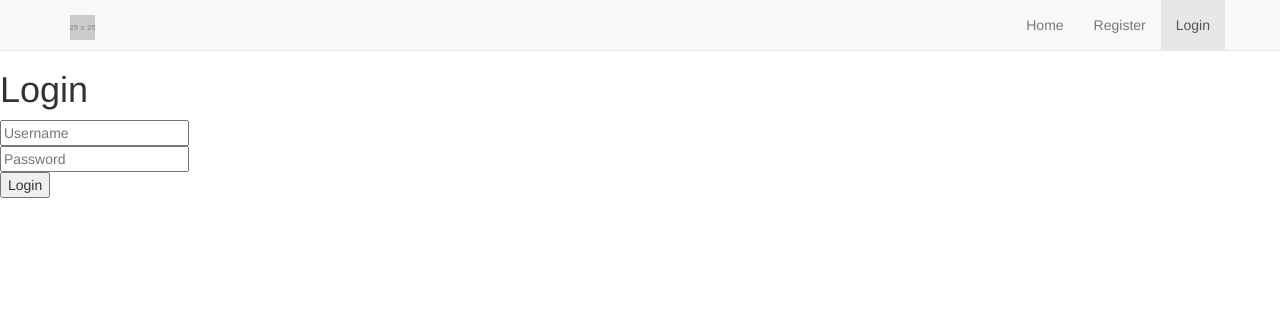
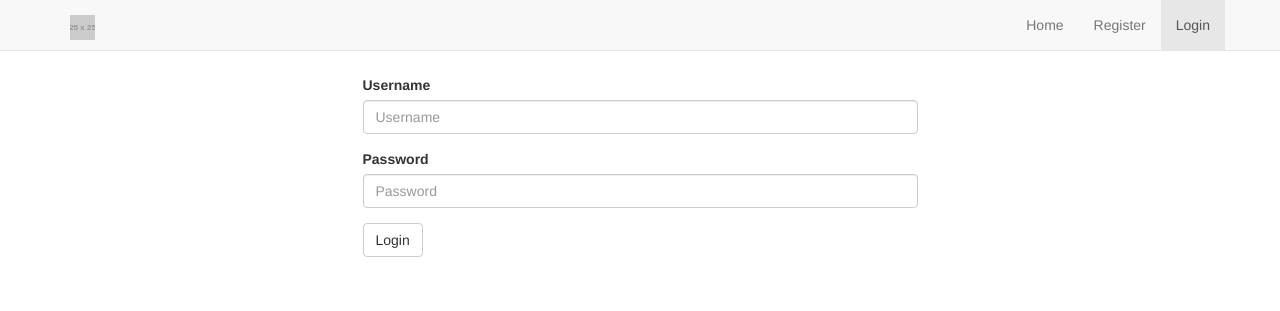
Before and after one commit to chrahunt/HeadacheTracker, a Flask app: page /login in a window 1280 px wide. Shown: the top 311 px of the page. Run offline with Flask 2, Linux system fonts and the light colour scheme; grey boxes labelled with a size stand in for pictures from a placeholder-image service; some libraries are stand-ins or nearby versions.

Commit message:
Setup registration and login pages, style errors.

```diff
--- a/forms/user_forms.py
+++ b/forms/user_forms.py
@@ -1,12 +1,16 @@
-from wtforms import Form, StringField, PasswordField, validators, ValidationError
-from utils import db_connect
+from wtforms import Form, StringField, PasswordField, validators
+from wtforms.validators import ValidationError, StopValidation
+import MySQLdb
+
+from utils import db_connect, phash
 
 class RegistrationForm(Form):
 	username = StringField('Username', [validators.Length(min=4, max=20)])
 	email = StringField('Email Address', [validators.Optional(), validators.Length(min=6, max=35), validators.Email()])
 	password = PasswordField('Password', [
 		validators.Required(),
-		validators.EqualTo('confirm', message='Passwords must match')
+		validators.EqualTo('confirm', message='Passwords must match'),
+		validators.Length(min=5, max=64)
 	])
 	confirm = PasswordField('Repeat Password')
 
@@ -20,7 +24,31 @@ class RegistrationForm(Form):
 		cur.execute(query)
 
 		userInfo = cur.fetchone()
-		print userInfo
 
 		if userInfo[0] != 0:
 			raise ValidationError('That username is already taken!')
+
+class LoginForm(Form):
+	username = StringField('Username', [
+		validators.Length(min=4, max=20),
+		validators.Required(message='Username field required.')
+	])
+	password = PasswordField('Password', [
+		validators.Required(message='Password field required.')
+	])
+
+	def validate_password(form, field):
+		db = db_connect()
+		cur = db.cursor(MySQLdb.cursors.DictCursor)
+		password = field.data
+
+		query = "SELECT username, password_hash, salt FROM users WHERE l_username=LOWER('" + form.username.data + "')"
+		cur.execute(query)
+
+		userInfo = cur.fetchone()
+		if userInfo == None:
+			raise ValidationError('Invalid username.')
+		else:
+			possible_password_hash = phash(password + userInfo['salt'])
+			if possible_password_hash != userInfo['password_hash']:
+				raise ValidationError('Invalid password.')
--- a/server.py
+++ b/server.py
@@ -2,7 +2,7 @@ from flask import Flask, session, request, escape, redirect, url_for, render_tem
 import MySQLdb
 
 from utils import db_connect, get_salt, phash
-from forms.user_forms import RegistrationForm
+from forms.user_forms import RegistrationForm, LoginForm
 
 app = Flask(__name__)
 
@@ -13,15 +13,29 @@ def index():
 	if 'logged' in session:
 		return redirect(url_for('homepage'))
 	form = RegistrationForm()
-	return render_template("index.html", selectedNav='Home', loggedIn='false', form=form)
+	return render_template("index.html", selectedNav='Home', form=form)
 
 # TODO: Need to create a separate logout route/method.
 @app.route("/login", methods=['GET','POST'])
 def login():
+	form = LoginForm(request.form)
+
+	# In case some authenticated user navigates to this page.
 	if 'logged' in session:
 		session.pop('logged', None)
-		return redirect(url_for('index'))
-	return render_template("login.html", selectedNav='Login')
+
+	if request.method == 'POST' and form.validate():
+		session['logged'] = form.username.data
+		return redirect(url_for('homepage'))
+
+	return render_template("login.html", selectedNav='Login', form=form)
+
+@app.route("/logout")
+def logout():
+	if 'logged' in session:
+		session.pop('logged', None)
+
+	return redirect(url_for('index'))
 
 @app.route("/register", methods=['GET', 'POST'])
 def register():
@@ -71,7 +85,7 @@ def homepage():
 
 	allInfo = userInfo
 
-	return render_template("homepage.html", selectedNav='Home', allInfo=allInfo, loggedIn='true')
+	return render_template("homepage.html", selectedNav='Home', allInfo=allInfo, loggedIn=True)
 
 @app.route("/dbsample")
 def dbsample():
--- a/static/css/style.css
+++ b/static/css/style.css
@@ -1,3 +1,4 @@
+/* Global settings */
 body {
   padding-top: 50px;
 }
@@ -10,6 +11,16 @@ body {
 	width: 25px;
 }
 
+.sole-content {
+	margin-top: 25px;
+}
+
+/* Login */
+.errors {
+	list-style: none;
+}
+
+/* Homepage */
 .sub-header {
   padding-bottom: 10px;
   border-bottom: 1px solid #eee;
@@ -52,12 +63,14 @@ body {
 .main {
   padding: 20px;
 }
+
 @media (min-width: 768px) {
   .main {
     padding-right: 40px;
     padding-left: 40px;
   }
 }
+
 .main .page-header {
   margin-top: 0;
 }
--- a/templates/_layout.html
+++ b/templates/_layout.html
@@ -1,9 +1,9 @@
 <!DOCTYPE html>
 <html>
 	<head>
-    <meta charset="utf-8">
-    <meta http-equiv="X-UA-Compatible" content="IE=edge">
-    <meta name="viewport" content="width=device-width, initial-scale=1">
+		<meta charset="utf-8">
+		<meta http-equiv="X-UA-Compatible" content="IE=edge">
+		<meta name="viewport" content="width=device-width, initial-scale=1">
 		<title>{% block title %}{% endblock %}</title>
 		<link rel="stylesheet" href="{{ url_for('static', filename='css/bootstrap.min.css') }}">
 		<link rel="stylesheet" href="{{ url_for('static', filename='css/style.css') }}">
@@ -17,12 +17,19 @@
 					</a>
 				</div>
 				<ol class="nav navbar-nav navbar-right">
-          <li  {% if selectedNav == "Home" %} class="active" {% endif %}  >
-            <a href="/">Home</a></li>
-          <li  {% if selectedNav == "Register" %} class="active" {% endif %}  >
-            <a href="#">Register</a></li>
-          <li  {% if selectedNav == "Login" %} class="active" {% endif %}  >
-            <a href="/login">{% if loggedIn == "true" %}Logout{% else %}Login{% endif %}</a></li>
+					<li	{% if selectedNav == "Home" %} class="active" {% endif %}	>
+						<a href="/">Home</a>
+					</li>
+					<li	{% if selectedNav == "Register" %} class="active" {% endif %}	>
+						<a href="/register">Register</a>
+					</li>
+					<li	{% if selectedNav == "Login" %} class="active" {% endif %}	>
+						{% if loggedIn %}
+						<a href="/logout">Logout</a>
+						{% else %}
+						<a href="/login">Login</a>
+						{% endif %}
+					</li>
 				</ol>
 			</div>
 		</nav>
--- a/templates/index.html
+++ b/templates/index.html
@@ -7,6 +7,7 @@ Welcome page
 <div class="container">
 	<div class="row">
 		<div id="hometext" class="col-md-6">
+			<h2>NICE BIG SLIDESHOW OR SOMETHING HERE</h1>
 		</div>
 		<div id="home_registration" class="col-md-6">
 			<!-- Redirects to registration page on unsuccessful registration -->
--- a/templates/login.html
+++ b/templates/login.html
@@ -1,15 +1,38 @@
 {% extends "_layout.html" %}
 
 {% block content %}
-
-<h1>Login</h1>
-
-  <form method = "POST" action = "/homepage">
-    <table>
-	    <tr><td><input type="text" placeholder="Username" name="username" /></td></tr>
-		  <tr><td><input type="password" placeholder="Password" name="password" /></td></tr>
-      <tr><td><input type="submit" value="Login" /></td></tr>
-    </table>
-  </form>
-
+<div class="container">
+	<div class="sole-content">
+		<div class="row">
+			{% if form.errors %}
+			<div class="col-md-6 col-md-offset-3 alert alert-danger">
+				<ul class="errors">
+					{% for field_name, field_errors in form.errors|dictsort if field_errors %}
+						{% for error in field_errors %}
+							<li>{{ error }}</li>
+						{% endfor %}
+					{% endfor %}
+				</ul>
+			</div>
+			{% endif %}
+		</div>
+		<div class="row">
+			<div id="registration" class="col-md-6 col-md-offset-3">
+				<form class="form-signin" role="form" action="login" method="POST">
+					<div class="form-group">
+						{{ form.username.label(class="control-label") }}
+						{{ form.username(class="form-control", placeholder="Username") }}
+					</div>
+					<div class="form-group">
+						{{ form.password.label(class="control-label") }}
+						{{ form.password(class="form-control", placeholder="Password") }}
+					</div>
+					<div class="form-button">
+						<button type="submit" class="btn btn-default">Login</button>
+					</div>
+				</form>
+			</div>
+		</div>
+	</div>
+</div>
 {% endblock %}
--- a/templates/register.html
+++ b/templates/register.html
@@ -7,9 +7,10 @@ Welcome page
 
 {% block content %}
 <div class="container">
+	<div class="sole-content">
 		<div class="row">
 			{% if form.errors %}
-			<!-- Put error here? -->
+			<div class="col-md-6 col-md-offset-3 alert alert-danger">
 				<ul class="errors">
 					{% for field_name, field_errors in form.errors|dictsort if field_errors %}
 						{% for error in field_errors %}
@@ -17,6 +18,7 @@ Welcome page
 						{% endfor %}
 					{% endfor %}
 				</ul>
+			</div>
 			{% endif %}
 		</div>
 		<div class="row">
@@ -44,4 +46,5 @@ Welcome page
 				</form>
 			</div>
 		</div>
+	</div>
 {% endblock %}
```
Lines whose indentation alone changed are shown as unchanged.
